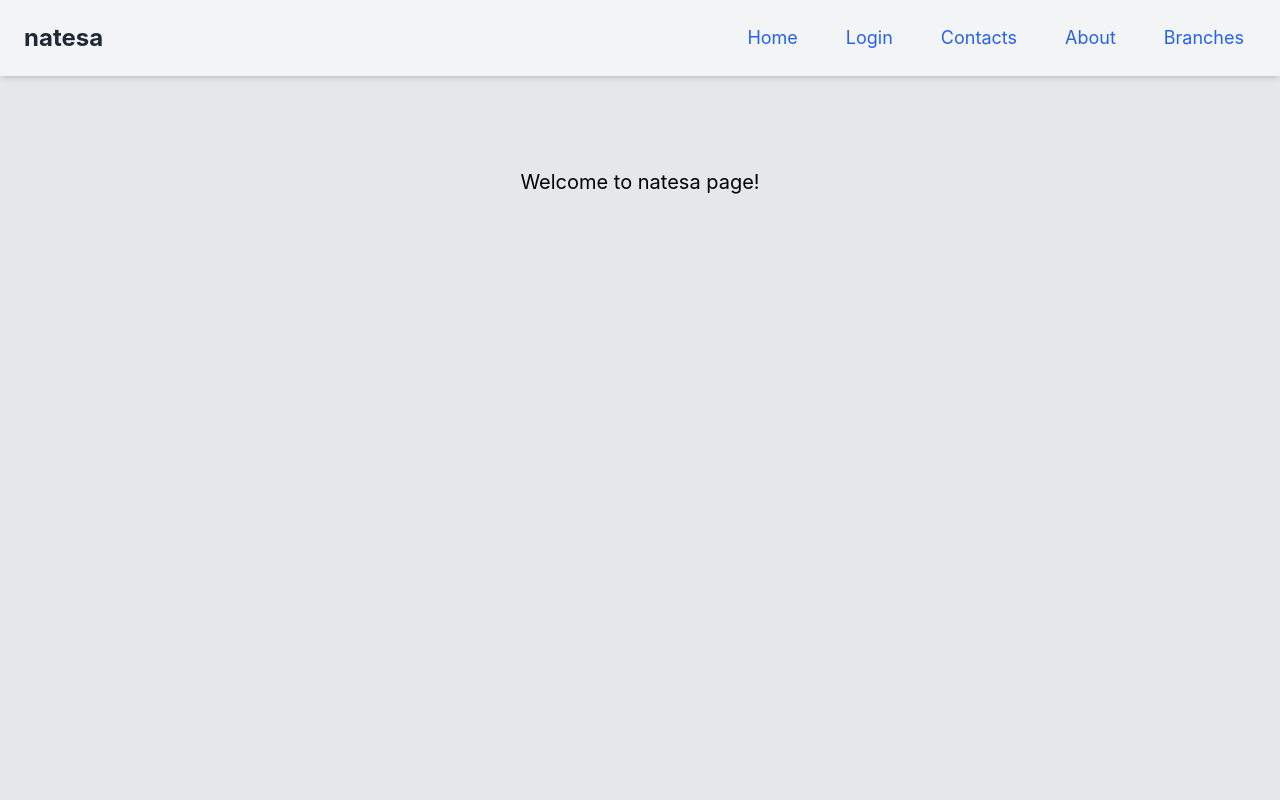
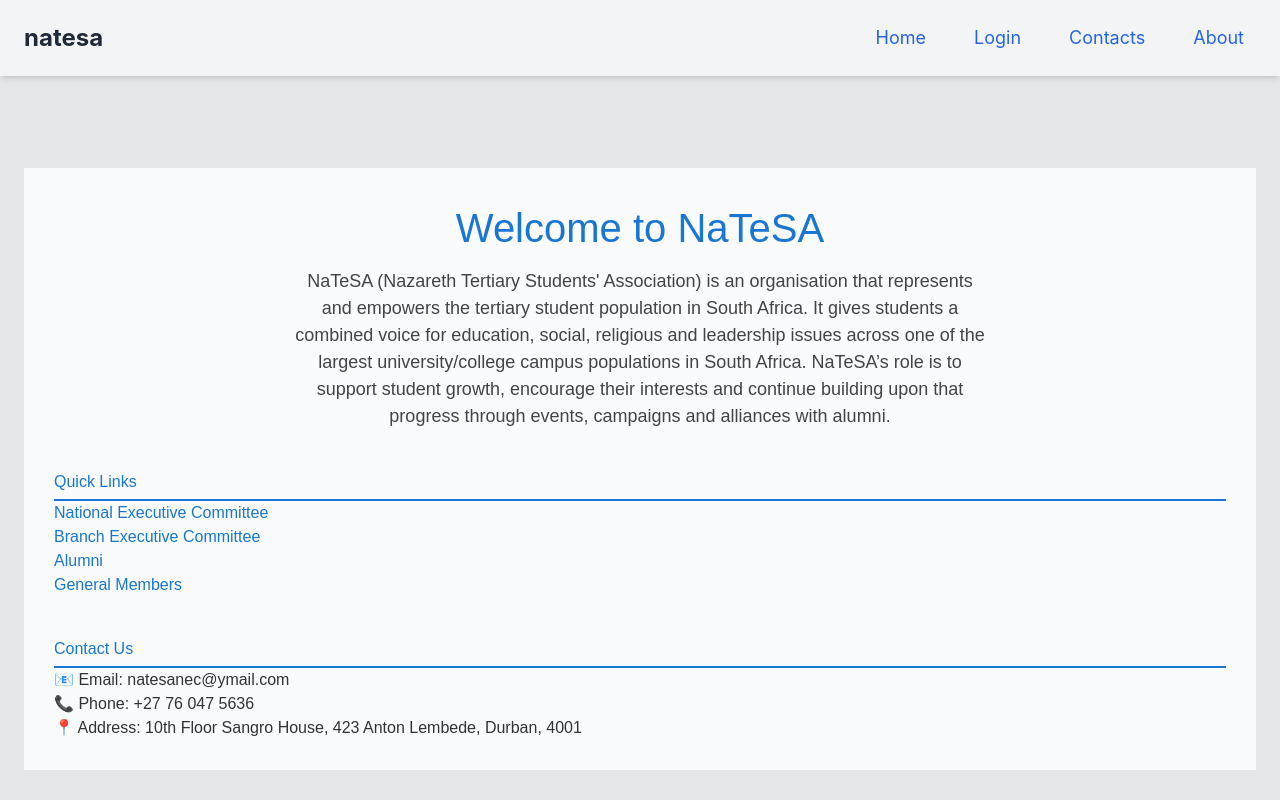
Before and after one commit to Sbusiso2904/natesa, a React (Create React App) app: page / in a window 1280 px wide. Built offline with nearby package versions, Linux system fonts and the light colour scheme; the HTML template or start-up script is replaced by a standard one.

Commit message:
Natesa home page

```diff
--- a/src/App.jsx
+++ b/src/App.jsx
@@ -5,7 +5,8 @@
 import Contacts from "./pages/Contacts";
 import About from "./pages/About";
 import AuthForm from "./pages/AuthForm";
-import BranchePage from "./pages/branche";
+import BECroles from "./pages/BECroles";
+import branche from "./pages/branche";
 
 
 function App() {
@@ -29,7 +30,6 @@
                 <Link to="/authform" className="hover:bg-blue-100 px-3 py-2 rounded transition duration-200">Login</Link>
                 <Link to="/contacts" className="hover:bg-blue-100 px-3 py-2 rounded transition duration-200">Contacts</Link>
                 <Link to="/about" className="hover:bg-blue-100 px-3 py-2 rounded transition duration-200">About</Link>
-                <Link to="/branches" className="hover:bg-blue-100 px-3 py-2 rounded transition duration-200">Branches</Link>
               </div>
             </div>
           </nav>
@@ -59,11 +59,9 @@
 
           {/* Route Pages */}
 
-
           <Route path="/authform" element={<AuthForm />} />
           <Route path="/contacts" element={<Contacts />} />
           <Route path="/about" element={<About />} />
-          <Route path="/branches" element={<BranchePage />} />
 
           {/* 404 Page */}
           <Route path="*" element={<h1 className="text-center text-red-600 text-2xl">404 - Page Not Found</h1>} />
--- a/src/pages/Home.jsx
+++ b/src/pages/Home.jsx
@@ -2,4 +2,91 @@
   return <h2 className="text-center text-xl">Welcome to natesa page!</h2>;
 };
 
-export default Home;
+
+import React from "react";
+
+export default function HomePage() {
+  return (
+    <div style={{ padding: 30, fontFamily: "Arial, sans-serif", background: "#f9fbfd" }}>
+      {/* Welcome */}
+      <h1
+        style={{
+          textAlign: "center",
+          color: "#1976d2",
+          fontSize: "40px",
+          marginBottom: "10px",
+        }}
+      >
+        Welcome to NaTeSA
+      </h1>
+      <p
+        style={{
+          textAlign: "center",
+          fontSize: "18px",
+          color: "#444",
+          maxWidth: "700px",
+          margin: "0 auto 40px",
+        }}
+      >
+        NaTeSA (Nazareth Tertiary Students' Association) is an organisation that represents and
+        empowers the tertiary student population in South Africa. It gives students a combined voice for education,
+        social, religious and leadership issues across one of the largest university/college campus populations in South Africa.
+        NaTeSA’s role is to support student growth, encourage their interests and continue building upon that progress
+        through events, campaigns and alliances with alumni.
+      </p>
+
+      {/* Quick Links */}
+      <h2
+        style={{
+          color: "#1976d2",
+          borderBottom: "2px solid #1976d2",
+          paddingBottom: "5px",
+          marginTop: "40px",
+        }}
+      >
+        Quick Links
+      </h2>
+      <ul style={{ fontSize: "16px", marginBottom: "40px" }}>
+        <li>
+          <a href="/nec" style={{ color: "#1976d2", textDecoration: "none" }}>
+            National Executive Committee
+          </a>
+        </li>
+        <li>
+          <a href="/bec" style={{ color: "#1976d2", textDecoration: "none" }}>
+            Branch Executive Committee
+          </a>
+        </li>
+        <li>
+          <a href="/alumni" style={{ color: "#1976d2", textDecoration: "none" }}>
+            Alumni
+          </a>
+        </li>
+        <li>
+          <a href="/generalmembers" style={{ color: "#1976d2", textDecoration: "none" }}>
+            General Members
+          </a>
+        </li>
+      </ul>
+
+      {/* Contact Information */}
+      <h2
+        style={{
+          color: "#1976d2",
+          borderBottom: "2px solid #1976d2",
+          paddingBottom: "5px",
+          marginTop: "40px",
+        }}
+      >
+        Contact Us
+      </h2>
+      <p style={{ fontSize: "16px", color: "#333" }}>
+        📧 Email: natesanec@ymail.com
+      </p>
+      <p style={{ fontSize: "16px", color: "#333" }}>📞 Phone: +27 76 047 5636</p>
+      <p style={{ fontSize: "16px", color: "#333" }}>
+        📍 Address: 10th Floor Sangro House, 423 Anton Lembede, Durban, 4001
+      </p>
+    </div>
+  );
+}
```
